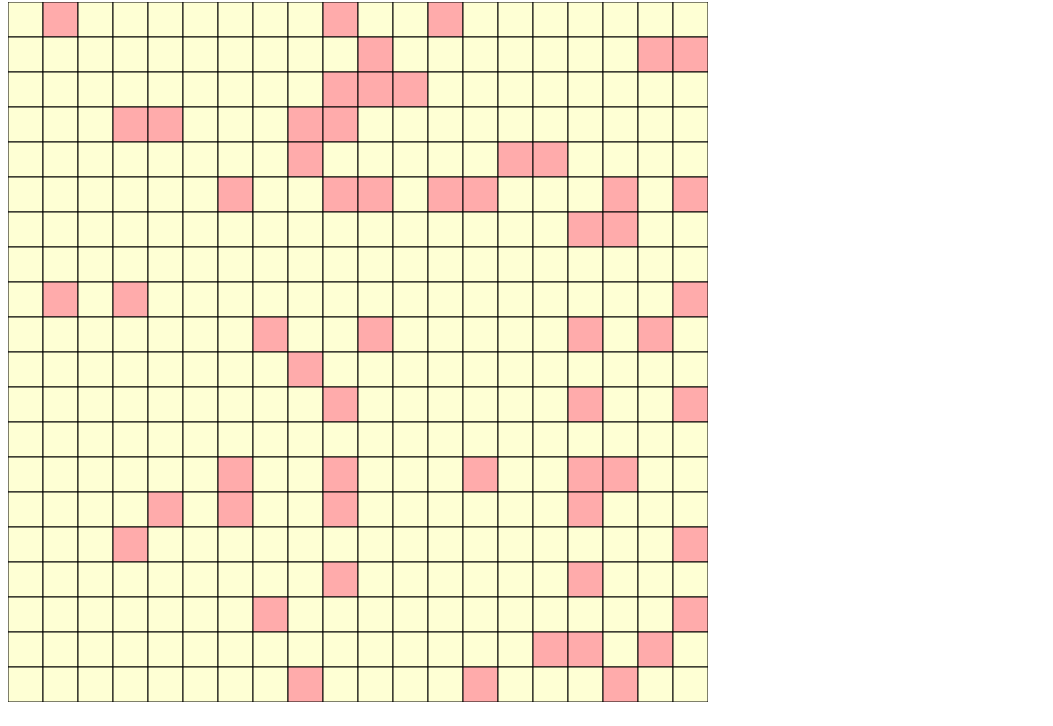
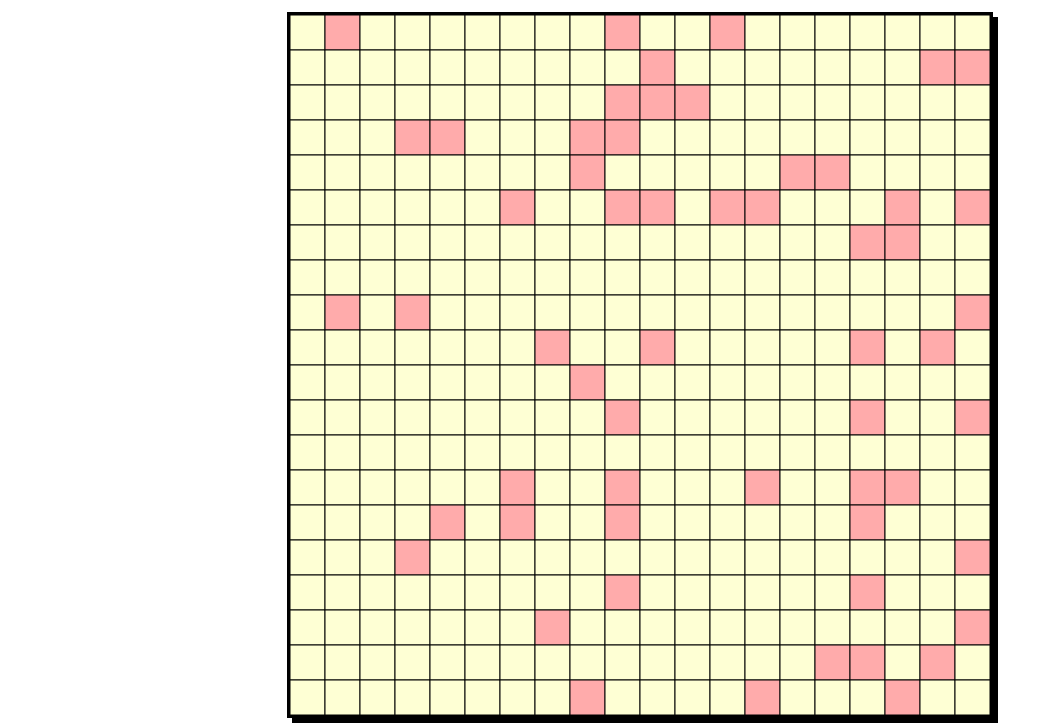
Before and after one commit to KilroyHere/minesweeper, a plain HTML site: page index.html in a window 1280 px wide. Shown: the part 79-805 px from the top of the page, without its empty margins (0-1053 px from the left). Drawn offline with Linux system fonts and the light colour scheme; the site is published under a folder, as on GitHub Pages, so addresses that start at the root find nothing.

Commit message:
Minor Fix

```diff
--- a/index.html
+++ b/index.html
@@ -6,7 +6,7 @@
         <title>Minesweeper  </title>
         <meta name="description" content="">
         <meta name="viewport" content="width=device-width, initial-scale=1">
-        <link rel="stylesheet" href="/styles.css">
+        <link rel="stylesheet" href="styles.css">
     </head>
     <body>
         <div class="titleContainer">
--- a/styles.css
+++ b/styles.css
@@ -5,16 +5,12 @@ h1{
     text-shadow: 4px 4px black  ;
 }
 
-body{
-
-}
 .titleContainer{
     display: flex;
     justify-content: center;
 }
 
 #gameCanvas{
-
     box-shadow: 5px 5px rgb(0, 0, 0);
     display: block;
     margin: auto;
```
